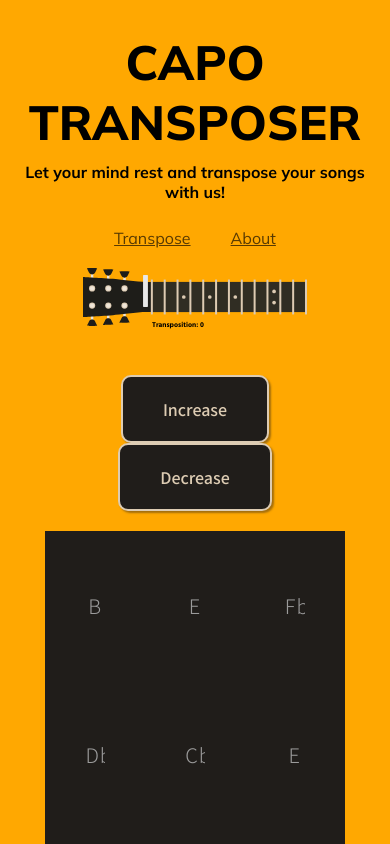
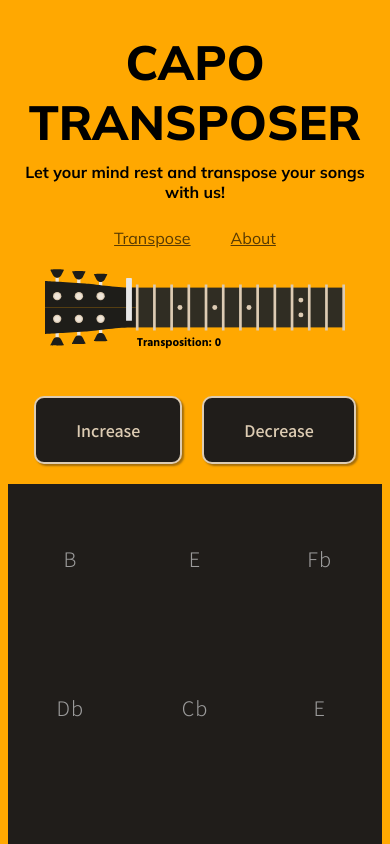
Before and after one commit to Utibu/Capo-Transposer-ReactJS, a React (Create React App) app: page / in a window 390 px wide. Shown: the top 844 px of the page. Built offline with nearby package versions, Linux system fonts and the light colour scheme.

Commit message:
Changed the transposition text so it worked on all browsers, fixed some with the tooltip

```diff
--- a/package.json
+++ b/package.json
@@ -1,5 +1,6 @@
 {
   "name": "capotransposerreact",
+  "homepage": ".",
   "version": "0.1.0",
   "private": true,
   "dependencies": {
--- a/src/components/GuitarNeck.js
+++ b/src/components/GuitarNeck.js
@@ -22,11 +22,15 @@ function GuitarNeck(props) {
                 }}>
                 <img src={capo} className="capo"/>
             </motion.div>
-            <svg viewBox="0 0 56 6" className="capoSvg">
-                <text x="0" y="4" className="capoPosition">Transposition: {props.capoPosition}</text>
-            </svg>
+            <h3 className="capoPosition">Transposition: {props.capoPosition}</h3>
         </div>
     )
 }
 
+/*
+            <svg viewBox="0 0 56 6" className="capoSvg">
+                <g><text x="0" y="4" className="capoPosition"></text></g>
+            </svg>
+*/
+
 export default GuitarNeck
--- a/src/components/TransposeRedux.js
+++ b/src/components/TransposeRedux.js
@@ -18,6 +18,7 @@ function TransposeRedux() {
 
 
     function transpose(event) {
+        event.preventDefault();
         const toAdd = event.target.name === "increase" ? 1 : -1
         dispatch(increaseTransposition(toAdd))
 
--- a/src/components/TranspositionButton.js
+++ b/src/components/TranspositionButton.js
@@ -1,13 +1,33 @@
-import React from "react"
+import React, {useState} from "react"
 import ReactTooltip from "react-tooltip"
 
 function TranspositionButton(props) {
+    const [hasReadTooltip, setHasReadTooltip] = useState(false)
+
+    function handleClick(event) {
+        event.preventDefault()
+        //setHasReadTooltip(true)
+        console.log(hasReadTooltip)
+        props.transpositionMethod(event)
+    }
+
+    function handleTooltipClick(event) {
+        console.log("hello")
+    }
+
+    const text = props.tooltip
+
     return (
         <div className="transpositionButton">
-            <button name={props.name} onClick={props.transpositionMethod} data-tip={props.tooltip}>{props.value}</button>
-            <ReactTooltip className="tooltip" effect="solid" multiline={true} place="bottom" />
+            <button name={props.name} onClick={handleClick} data-tip={text} data-tip-disable={hasReadTooltip} data-tip-place="bottom" data-tip-clickable={true}>{props.value}</button>
+            <ReactTooltip className="tooltip" effect="solid" multiline={true} place="bottom" clickable={true} onClick={handleTooltipClick} isCapture={true} />
         </div>
     )
 }
 
+/*
+    TODO: Fix tooltip on mobile so it doesn't cover the guitar!
+
+*/
+
 export default TranspositionButton
--- a/src/css/style.scss
+++ b/src/css/style.scss
@@ -11,7 +11,9 @@ $darkWood: #201d1a;
 $metalHighlights: #ddccb3;
 
 * {
-    box-sizing: border-box;
+    -webkit-box-sizing:border-box;
+    -moz-box-sizing:border-box;
+    box-sizing:border-box;
 }
 
 body {
@@ -59,6 +61,8 @@ body {
         border: 0;
         letter-spacing: 1px;
         color: $metalHighlights;
+        margin: 0;
+        border-radius: 0;
 
         &::placeholder {
             font-weight: 300;
@@ -106,24 +110,20 @@ body {
         text-align: center;
     }
 
-    h5 {
-        font-size: 100%;
-        margin: 0 0 10px 0;
+    .capoPosition {
+        font-size: 2vw;
+        font-family: "Hind", sans-serif;
+        font-weight: bold;
         color: #000;
         position: absolute;
-        top: 5%;
-        left: 40%;
-    }
-
-    .capoPosition {
-        font-size: 2.6px;
-        font-family: "Hind", sans-serif;
-        font-weight: bold;
+        bottom: 5%;
+        left: 30.5%;
+        margin: 0;
     }
 
     .capoSvg {
         position: absolute;
-        bottom: 3%;
+        bottom: 3vh;
         left: 31%;
         z-index: -1;
     }
@@ -160,6 +160,7 @@ nav {
 .tooltip {
     background: $linkColor !important;
     max-width: 200px !important;
+    pointer-events: auto !important;
 }
 
 button {
@@ -220,4 +221,20 @@ footer {
             transform: translateX(-50%);
         }
     }
+
+    .tileContainer {
+        width: 100%;
+    }
+
+    .guitar {
+        width: 80%;
+
+        .capoPosition {
+            font-size: 3vw;
+        }
+    }
+
+    .buttons {
+        width: 100%;
+    }
 }
--- a/src/index.html
+++ b/src/index.html
@@ -1,7 +1,7 @@
 <!doctype html>
 <html>
     <head>
-
+        <meta name="viewport" content="width=device-width; initial-scale=1.0; maximum-scale=1.0; user-scalable=0;" />
     </head>
     <body>
         <div id="root"></div>
--- a/src/index.js
+++ b/src/index.js
@@ -1,6 +1,6 @@
 import React from "react"
 import ReactDOM from "react-dom"
-import { BrowserRouter as Router } from "react-router-dom"
+import { HashRouter as Router } from "react-router-dom"
 import { createStore } from "redux"
 import { Provider } from "react-redux"
 
```
